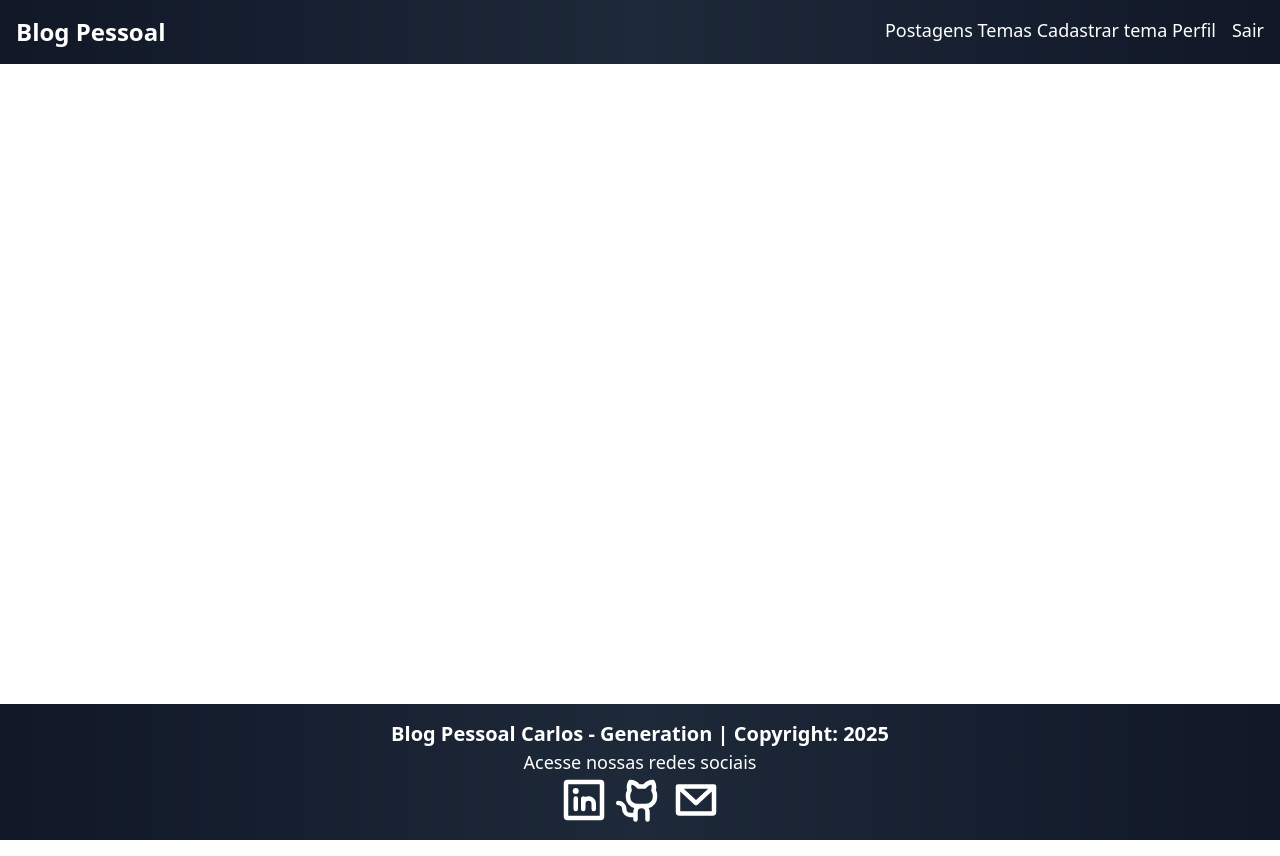
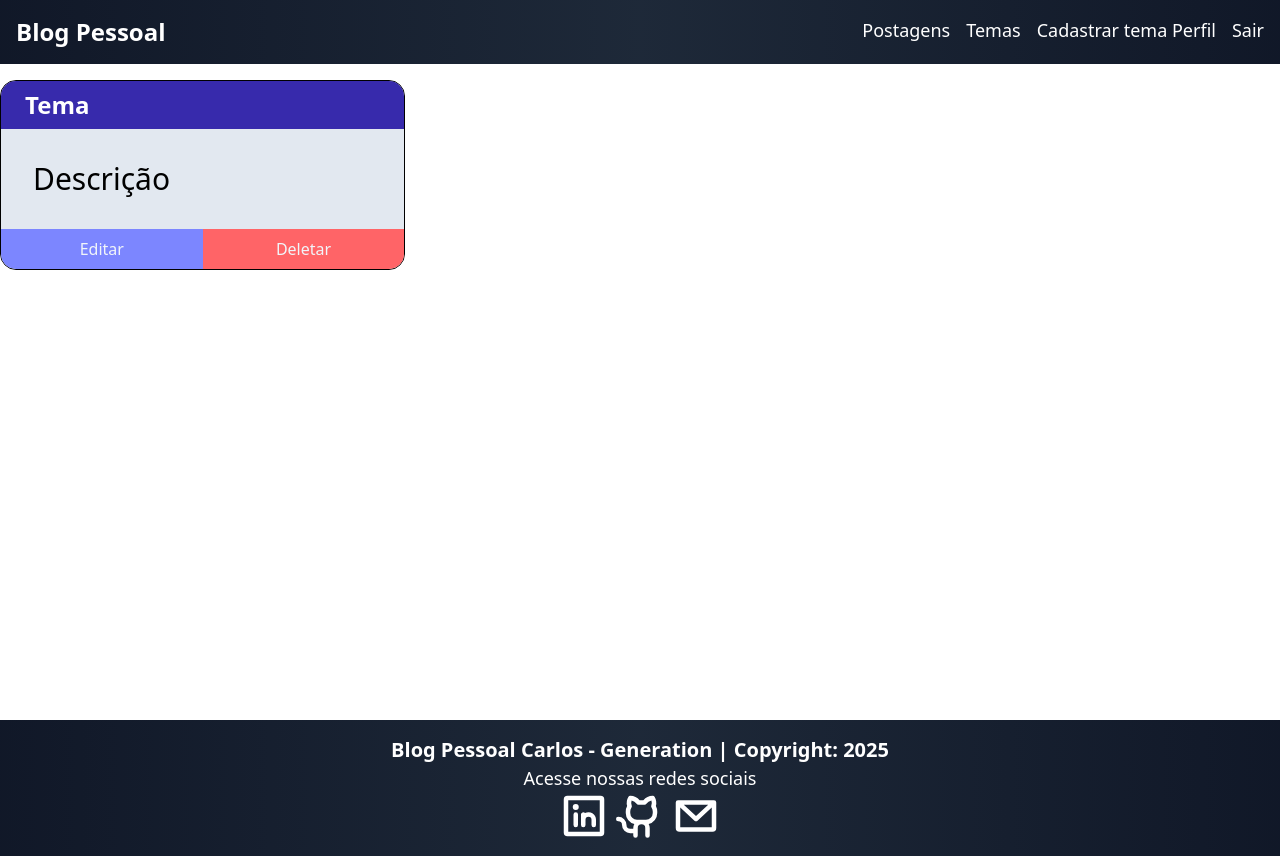
Before and after one commit to CrMessiProgrammer/react_blogpessoal, a React (Vite) app: page /temas in a window 1280 px wide. Built offline with nearby package versions, Linux system fonts and the light colour scheme.

Commit message:
:sparkles: Estilização - Componentes CardTemas e ListaTemas

```diff
--- a/src/App.tsx
+++ b/src/App.tsx
@@ -6,6 +6,7 @@
 import Login from './pages/login/Login'
 import Cadastro from './pages/cadastro/Cadastro'
 import { AuthProvider } from './contexts/AuthContext'
+import ListaTemas from './components/temas/listatemas/ListaTemas'
 
 // Single Page Application (SPA - Aplicativo de Página Única)
 // Componente Funcional: Uma função JS ou TS que retornará uma aplicação renderizada no seu navegador.
@@ -26,6 +27,7 @@
 							<Route path="/home" element={<Home />} />
 							<Route path="/cadastro" element={<Cadastro />} />
 							<Route path="/login" element={<Login />} />
+							<Route path="/temas" element={<ListaTemas />} />
 						</Routes>
 					</div>
 					<Footer />
--- a/src/components/navbar/Navbar.tsx
+++ b/src/components/navbar/Navbar.tsx
@@ -23,7 +23,7 @@
 					</Link>
 					<div className="flex gap-4">
 						Postagens
-						Temas
+						<Link to='/temas' className='hover:underline'>Temas</Link>
 						Cadastrar tema
 						Perfil
 						<Link to='' onClick={logout} className="hover:underline">
--- /dev/null
+++ b/src/components/temas/cardtemas/CardTemas.tsx
@@ -0,0 +1,28 @@
+import { Link } from 'react-router-dom'
+
+function CardTemas() {
+    return (
+        <div className='border flex flex-col rounded-2xl overflow-hidden justify-between'>
+            <header className='py-2 px-6 bg-indigo-800 text-white font-bold text-2xl'>
+                Tema
+            </header>
+            <p className='p-8 text-3xl bg-slate-200 h-full'>Descrição</p>
+
+            <div className="flex">
+                <Link to=''
+                    className='w-full text-slate-100 bg-indigo-400 hover:bg-indigo-800
+                        flex items-center justify-center py-2'>
+                    <button>Editar</button>
+                </Link>
+
+                <Link to='' className='text-slate-100 bg-red-400 hover:bg-red-700 w-full
+                    flex items-center justify-center'>
+                    <button>Deletar</button>
+                </Link>
+            </div>
+
+        </div>
+    )
+}
+
+export default CardTemas
--- /dev/null
+++ b/src/components/temas/listatemas/ListaTemas.tsx
@@ -0,0 +1,18 @@
+import CardTemas from "../cardtemas/CardTemas"
+
+function ListaTemas() {
+
+    return (
+        <>
+            <div className="flex justify-center w-full my-4">
+                <div className="container flex flex-col">
+                    <div className="grid grid-cols-1 md:grid-cols-2
+                                    lg:grid-cols-3 gap-8">
+                            <CardTemas />
+                    </div>
+                </div>
+            </div>
+        </>
+    )
+}
+export default ListaTemas;
```
